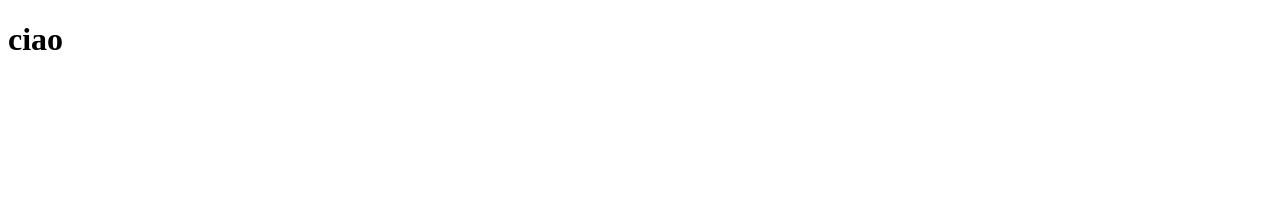
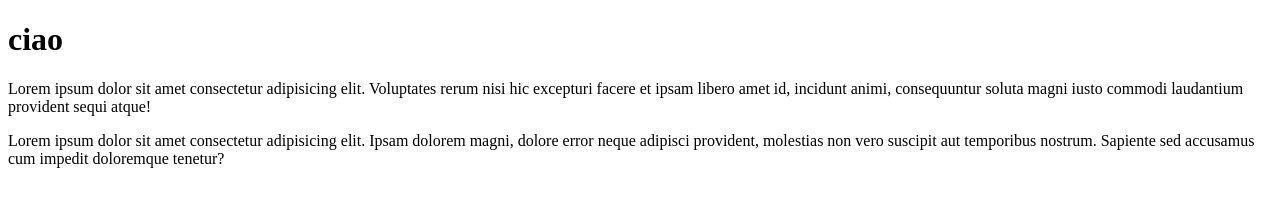
Before and after one commit to Roydano/test2, a plain HTML site: page index.html in a window 1280 px wide. Drawn offline with Linux system fonts and the light colour scheme.

Commit message:
paragrafo

```diff
--- a/index.html
+++ b/index.html
@@ -8,5 +8,7 @@
 </head>
 <body>
     <h1>ciao</h1>
+    <p>Lorem ipsum dolor sit amet consectetur adipisicing elit. Voluptates rerum nisi hic excepturi facere et ipsam libero amet id, incidunt animi, consequuntur soluta magni iusto commodi laudantium provident sequi atque!</p>
+    <p>Lorem ipsum dolor sit amet consectetur adipisicing elit. Ipsam dolorem magni, dolore error neque adipisci provident, molestias non vero suscipit aut temporibus nostrum. Sapiente sed accusamus cum impedit doloremque tenetur?</p>
 </body>
 </html>
```
